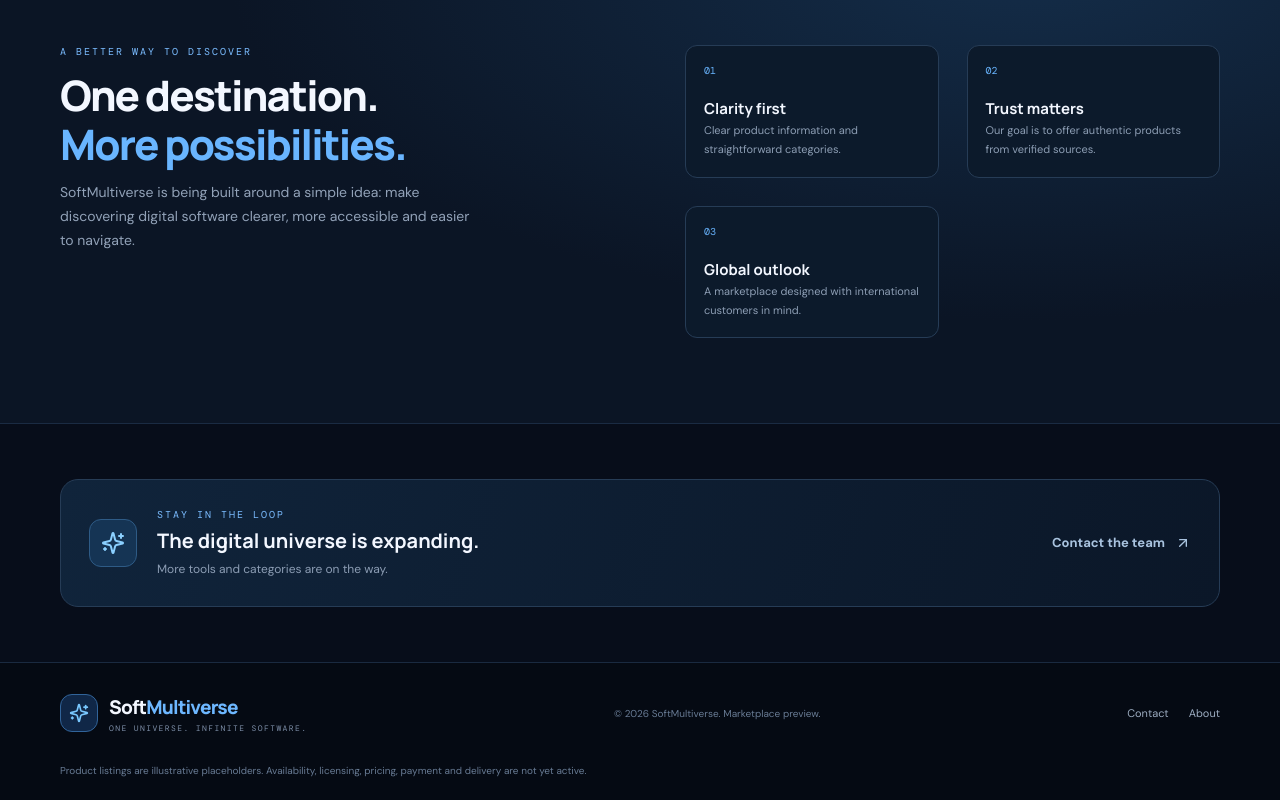
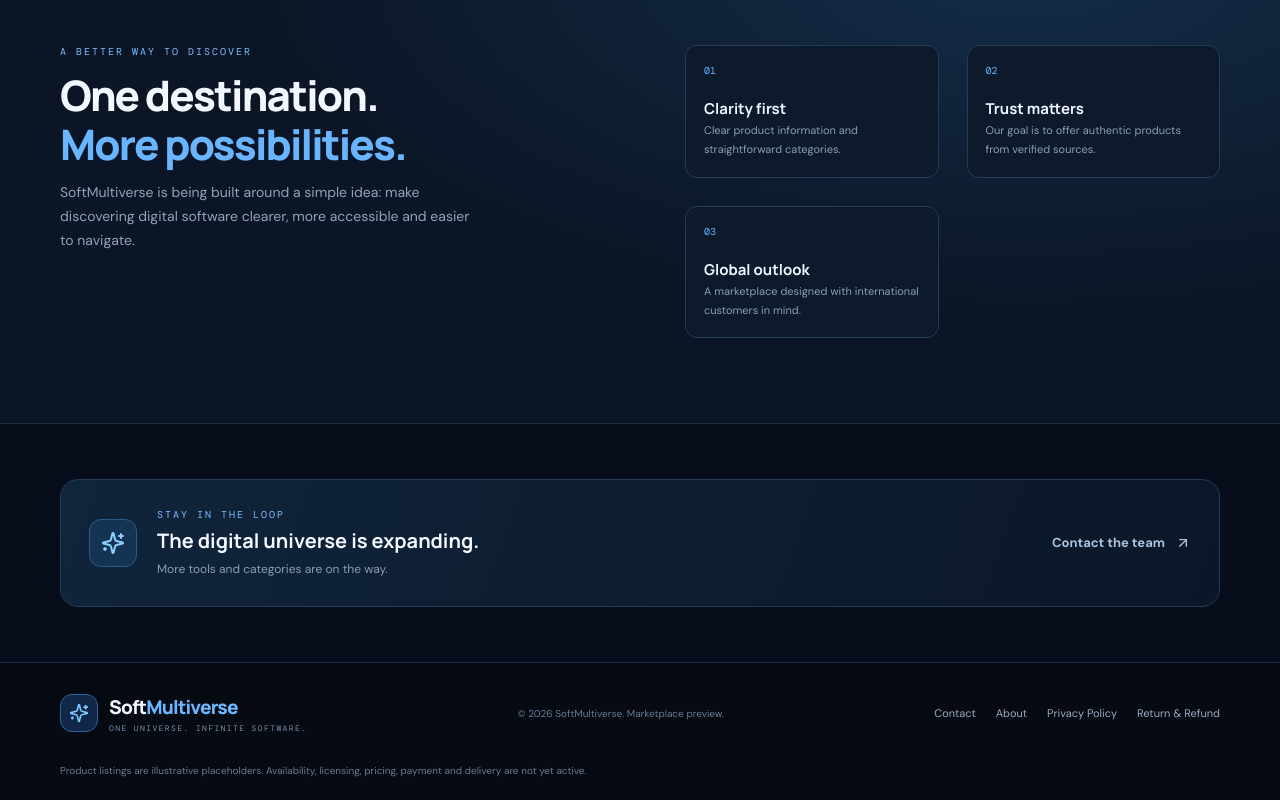
Before and after one commit to dagarjaat1313-dev/softmultiverse-, a Next.js app: page / in a window 1280 px wide. Shown: the part 2825-3625 px from the top of the page. Built offline with nearby package versions, Linux system fonts and the light colour scheme.

Commit message:
Add legal policy links to SoftMultiverse footer

```diff
--- a/app/page.tsx
+++ b/app/page.tsx
@@ -62,7 +62,7 @@ export default function Home() {
     <section className="why" id="why"><div className="wrap why-inner"><div><div className="eyebrow">A BETTER WAY TO DISCOVER</div><h2>One destination.<br/><em>More possibilities.</em></h2><p>SoftMultiverse is being built around a simple idea: make discovering digital software clearer, more accessible and easier to navigate.</p></div><div className="benefits"><div><span>01</span><b>Clarity first</b><p>Clear product information and straightforward categories.</p></div><div><span>02</span><b>Trust matters</b><p>Our goal is to offer authentic products from verified sources.</p></div><div><span>03</span><b>Global outlook</b><p>A marketplace designed with international customers in mind.</p></div></div></div></section>
 
     <section className="newsletter wrap"><div className="newsletter-icon"><Sparkles/></div><div><div className="eyebrow">STAY IN THE LOOP</div><h2>The digital universe is expanding.</h2><p>More tools and categories are on the way.</p></div><a href="mailto:hello@softmultiverse.com" className="secondary">Contact the team <ArrowUpRight size={16}/></a></section>
-    <footer id="footer"><div className="wrap foot"><a className="brand" href="#"><span className="brand-mark"><Sparkles size={20}/></span><span>Soft<span>Multiverse</span><small>ONE UNIVERSE. INFINITE SOFTWARE.</small></span></a><p>© 2026 SoftMultiverse. Marketplace preview.</p><div><a href="mailto:hello@softmultiverse.com">Contact</a><a href="#why">About</a></div></div><div className="wrap footnote">Product listings are illustrative placeholders. Availability, licensing, pricing, payment and delivery are not yet active.</div></footer>
+    <footer id="footer"><div className="wrap foot"><a className="brand" href="#"><span className="brand-mark"><Sparkles size={20}/></span><span>Soft<span>Multiverse</span><small>ONE UNIVERSE. INFINITE SOFTWARE.</small></span></a><p>© 2026 SoftMultiverse. Marketplace preview.</p><div className="footer-links"><a href="mailto:hello@softmultiverse.com">Contact</a><a href="#why">About</a><a href="/privacy-policy">Privacy Policy</a><a href="/return-refund-policy">Return &amp; Refund</a></div></div><div className="wrap footnote">Product listings are illustrative placeholders. Availability, licensing, pricing, payment and delivery are not yet active.</div></footer>
 
     {cartOpen&&<div className="overlay" onClick={()=>setCartOpen(false)}><aside className="cart-panel" onClick={e=>e.stopPropagation()}><div className="cart-head"><div><small>YOUR SELECTION</small><h2>Shopping cart</h2></div><button onClick={()=>setCartOpen(false)}><X/></button></div>{count===0?<div className="cart-empty"><ShoppingBag size={32}/><h3>Your cart is empty</h3><p>Add products from the marketplace to see them here.</p></div>:<><div className="cart-items">{products.filter(p=>cart[p.id]).map(p=><div className="cart-item" key={p.id}><div><b>{p.name}</b><small>${p.price.toFixed(2)} USD · demo listing</small><div className="qty"><button onClick={()=>change(p.id,-1)}><Minus size={13}/></button><span>{cart[p.id]}</span><button onClick={()=>change(p.id,1)}><Plus size={13}/></button><button className="remove" onClick={()=>setCart(old=>{const n={...old};delete n[p.id];return n;})}><Trash2 size={14}/></button></div></div><strong>${(p.price*cart[p.id]).toFixed(2)}</strong></div>)}</div><div className="cart-total"><span>Demo subtotal</span><b>${subtotal.toFixed(2)} USD</b></div><button className="checkout" onClick={()=>alert("Checkout is a preview only. Payments and license delivery are not connected yet.")}>Checkout unavailable in preview</button><p className="cart-disclaimer">No payment will be taken. This is a storefront demonstration.</p></>}</aside></div>}
   </main>;
```
